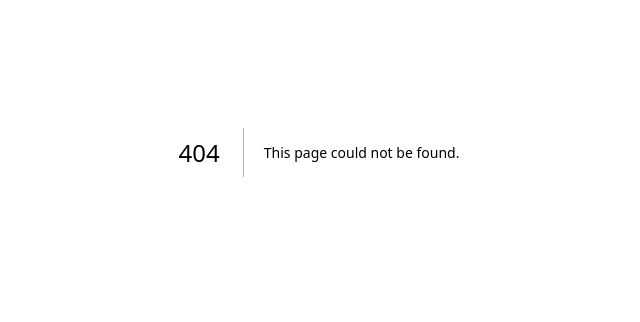
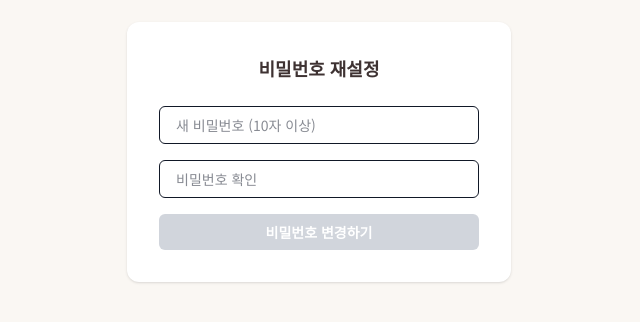
Before and after one commit to dev-chaerim/Orchedule, a Next.js app in the folder orchedule_dev/: page /reset-password in a window 1280 px wide. Before the commit this address had no page. Shown: the part 248-570 px from the top of the page, without its empty margins (321-961 px from the left). Built offline with nearby package versions, Linux system fonts and the light colour scheme; a web font is replaced by a local one.

Commit message:
feat: 비밀번호 재설정 기능 전체 구현

```diff
--- /dev/null
+++ b/orchedule_dev/app/api/forgot-password/route.ts
@@ -0,0 +1,41 @@
+import { NextRequest, NextResponse } from "next/server";
+import { connectDB } from "@/src/lib/mongoose";
+import Member from "@/src/models/member";
+import PasswordResetToken from "@/src/models/passwordResetToken";
+import { sendResetEmail } from "@/src/lib/mail/sendResetEmail";
+import crypto from "crypto";
+
+export async function POST(req: NextRequest) {
+  await connectDB();
+
+  try {
+    const { email } = await req.json();
+
+    if (!email) {
+      return NextResponse.json({ message: "이메일이 필요합니다." }, { status: 400 });
+    }
+
+    const user = await Member.findOne({ email });
+    if (!user) {
+      return NextResponse.json({ message: "가입된 이메일이 아닙니다." }, { status: 404 });
+    }
+
+    // 기존 토큰 삭제
+    await PasswordResetToken.deleteMany({ email });
+
+    // 토큰 생성 (랜덤 문자열)
+    const token = crypto.randomBytes(32).toString("hex");
+
+    // 토큰 저장 (1시간 유효)
+    const expiresAt = new Date(Date.now() + 1000 * 60 * 60); // 1시간
+    await PasswordResetToken.create({ email, token, expiresAt });
+
+    // 메일 전송
+    await sendResetEmail(email, token);
+
+    return NextResponse.json({ message: "재설정 링크가 전송되었습니다." });
+  } catch (err) {
+    console.error("비밀번호 재설정 요청 오류:", err);
+    return NextResponse.json({ message: "서버 오류" }, { status: 500 });
+  }
+}
--- /dev/null
+++ b/orchedule_dev/app/api/reset-password/route.ts
@@ -0,0 +1,47 @@
+import { NextRequest, NextResponse } from "next/server";
+import { connectDB } from "@/src/lib/mongoose";
+import Member from "@/src/models/member";
+import PasswordResetToken from "@/src/models/passwordResetToken";
+import bcrypt from "bcrypt";
+
+export async function POST(req: NextRequest) {
+  await connectDB();
+
+  try {
+    const { token, password } = await req.json();
+
+    if (!token || !password || password.length < 10) {
+      return NextResponse.json({ message: "유효하지 않은 요청입니다." }, { status: 400 });
+    }
+
+    // 토큰 조회
+    const tokenRecord = await PasswordResetToken.findOne({ token });
+
+    if (!tokenRecord) {
+      return NextResponse.json({ message: "유효하지 않은 토큰입니다." }, { status: 400 });
+    }
+
+    if (tokenRecord.expiresAt < new Date()) {
+      return NextResponse.json({ message: "토큰이 만료되었습니다." }, { status: 400 });
+    }
+
+    // 사용자 조회
+    const user = await Member.findOne({ email: tokenRecord.email });
+    if (!user) {
+      return NextResponse.json({ message: "사용자를 찾을 수 없습니다." }, { status: 404 });
+    }
+
+    // 비밀번호 해시 후 저장
+    const hashed = await bcrypt.hash(password, 10);
+    user.password = hashed;
+    await user.save();
+
+    // 토큰 삭제
+    await PasswordResetToken.deleteOne({ token });
+
+    return NextResponse.json({ message: "비밀번호가 성공적으로 변경되었습니다." });
+  } catch (err) {
+    console.error("비밀번호 재설정 오류:", err);
+    return NextResponse.json({ message: "서버 오류" }, { status: 500 });
+  }
+}
--- /dev/null
+++ b/orchedule_dev/app/forgot-password/page.tsx
@@ -0,0 +1,78 @@
+"use client";
+
+import { useState } from "react";
+import { useRouter } from "next/navigation";
+import { useToastStore } from "@/lib/store/toast";
+
+export default function ForgotPasswordPage() {
+  const [email, setEmail] = useState("");
+  const [loading, setLoading] = useState(false);
+  const showToast = useToastStore((state) => state.showToast);
+  const router = useRouter();
+
+  const handleSubmit = async (e: React.FormEvent) => {
+    e.preventDefault();
+    if (!email) return;
+
+    try {
+      setLoading(true);
+      const res = await fetch("/api/forgot-password", {
+        method: "POST",
+        headers: { "Content-Type": "application/json" },
+        body: JSON.stringify({ email }),
+      });
+
+      const data = await res.json();
+
+      if (res.ok) {
+        showToast({
+          message: "재설정 링크가 이메일로 전송되었습니다.",
+          type: "success",
+        });
+        router.push("/login");
+      } else {
+        showToast({
+          message: data.message || "이메일 전송 실패",
+          type: "error",
+        });
+      }
+    } catch (err) {
+      console.error(err);
+      showToast({ message: "서버 오류가 발생했습니다.", type: "error" });
+    } finally {
+      setLoading(false);
+    }
+  };
+
+  return (
+    <main className="min-h-screen flex items-center justify-center px-4 bg-[#FAF7F3]">
+      <div className="bg-white p-8 rounded-xl shadow w-full max-w-sm space-y-6">
+        <h1 className="text-center text-lg font-bold text-[#3E3232]">
+          비밀번호 재설정
+        </h1>
+        <form onSubmit={handleSubmit} className="space-y-4">
+          <div>
+            <label className="block text-sm font-medium text-[#7E6363] mb-1">
+              이메일 주소
+            </label>
+            <input
+              type="email"
+              value={email}
+              onChange={(e) => setEmail(e.target.value)}
+              required
+              placeholder="가입한 이메일을 입력하세요"
+              className="w-full border border-gray-300 rounded-md px-4 py-2 text-sm focus:ring-2 focus:ring-[#A5796E] focus:border-[#A5796E]"
+            />
+          </div>
+          <button
+            type="submit"
+            disabled={loading}
+            className="w-full py-2 bg-[#7E6363] text-white text-sm font-semibold rounded-md hover:bg-[#5c4f4f] transition"
+          >
+            {loading ? "전송 중..." : "재설정 링크 보내기"}
+          </button>
+        </form>
+      </div>
+    </main>
+  );
+}
--- a/orchedule_dev/app/layout.tsx
+++ b/orchedule_dev/app/layout.tsx
@@ -1,3 +1,7 @@
+import "../styles/globals.css";
+import { notoSansKr } from "./(authenticated)/fonts";
+import Toast from "@/components/Toast";
+
 export default function RootLayout({
   children,
 }: {
@@ -5,7 +9,13 @@ export default function RootLayout({
 }) {
   return (
     <html lang="ko">
-      <body cz-shortcut-listen="true">{children}</body>
+      <body
+        cz-shortcut-listen="true"
+        className={`bg-[#FAF9F6] ${notoSansKr.className}`}
+      >
+        <Toast />
+        {children}
+      </body>
     </html>
   );
 }
--- /dev/null
+++ b/orchedule_dev/app/reset-password/page.tsx
@@ -0,0 +1,83 @@
+"use client";
+
+import { useSearchParams, useRouter } from "next/navigation";
+import { useState } from "react";
+import { useToastStore } from "@/lib/store/toast";
+
+export default function ResetPasswordPage() {
+  const router = useRouter();
+  const { showToast } = useToastStore();
+  const searchParams = useSearchParams();
+  const token = searchParams.get("token");
+
+  const [password, setPassword] = useState("");
+  const [confirm, setConfirm] = useState("");
+  const [loading, setLoading] = useState(false);
+
+  const isValid = password.length >= 10 && password === confirm;
+
+  const handleSubmit = async (e: React.FormEvent) => {
+    e.preventDefault();
+    if (!token || !isValid) return;
+
+    try {
+      setLoading(true);
+      const res = await fetch("/api/reset-password", {
+        method: "POST",
+        headers: { "Content-Type": "application/json" },
+        body: JSON.stringify({ token, password }),
+      });
+
+      const data = await res.json();
+
+      if (res.ok) {
+        showToast({ message: "비밀번호가 변경되었습니다.", type: "success" });
+        router.push("/login");
+      } else {
+        showToast({ message: data.message || "변경 실패", type: "error" });
+      }
+    } catch (err) {
+      console.log(err);
+      showToast({ message: "서버 오류가 발생했습니다.", type: "error" });
+    } finally {
+      setLoading(false);
+    }
+  };
+
+  return (
+    <main className="min-h-screen flex items-center justify-center px-4 bg-[#FAF7F3]">
+      <div className="bg-white p-8 rounded-xl shadow w-full max-w-sm space-y-6">
+        <h1 className="text-center text-lg font-bold text-[#3E3232]">
+          비밀번호 재설정
+        </h1>
+        <form onSubmit={handleSubmit} className="space-y-4">
+          <input
+            type="password"
+            placeholder="새 비밀번호 (10자 이상)"
+            value={password}
+            onChange={(e) => setPassword(e.target.value)}
+            className="w-full px-4 py-2 border rounded-md text-sm"
+          />
+          <input
+            type="password"
+            placeholder="비밀번호 확인"
+            value={confirm}
+            onChange={(e) => setConfirm(e.target.value)}
+            className="w-full px-4 py-2 border rounded-md text-sm"
+          />
+          <button
+            type="submit"
+            disabled={!isValid || loading}
+            className={`w-full py-2 rounded-md text-white text-sm font-semibold transition ${
+              isValid
+                ? "bg-[#7E6363] hover:bg-[#5c4f4f]"
+                : "bg-gray-300 cursor-not-allowed"
+            }`}
+          >
+            {loading ? "변경 중..." : "비밀번호 변경하기"}
+          </button>
+        </form>
+      </div>
+    </main>
+  );
+}
--- a/orchedule_dev/package.json
+++ b/orchedule_dev/package.json
@@ -11,6 +11,7 @@
   "dependencies": {
     "@headlessui/react": "^2.2.1",
     "@heroicons/react": "^2.2.0",
+    "@sendgrid/mail": "^8.1.5",
     "bcrypt": "^6.0.0",
     "clsx": "^2.1.1",
     "date-fns": "^4.1.0",
--- /dev/null
+++ b/orchedule_dev/src/lib/mail/sendResetEmail.ts
@@ -0,0 +1,23 @@
+import sgMail from "@sendgrid/mail";
+
+sgMail.setApiKey(process.env.SENDGRID_API_KEY!);
+
+export async function sendResetEmail(to: string, token: string) {
+
+  const resetUrl = `${process.env.BASE_URL}/reset-password?token=${token}`;
+
+
+  const msg = {
+    to,
+    from: process.env.SENDGRID_FROM_EMAIL!,
+    subject: "[Orchedule] 비밀번호 재설정 안내",
+    html: `
+      <p>비밀번호 재설정을 요청하셨습니다.</p>
+      <p>아래 링크를 클릭하여 새 비밀번호를 설정하세요:</p>
+      <p><a href="${resetUrl}">${resetUrl}</a></p>
+      <p>이 링크는 1시간 동안 유효합니다.</p>
+    `,
+  };
+
+  await sgMail.send(msg);
+}
--- /dev/null
+++ b/orchedule_dev/src/models/passwordResetToken.ts
@@ -0,0 +1,12 @@
+import { Schema, model, models } from "mongoose";
+
+const PasswordResetTokenSchema = new Schema({
+  email: { type: String, required: true },
+  token: { type: String, required: true },
+  expiresAt: { type: Date, required: true },
+});
+
+const PasswordResetToken =
+  models.PasswordResetToken || model("PasswordResetToken", PasswordResetTokenSchema);
+
+export default PasswordResetToken;
```
Also changed, not shown: 1 other file (tests, documents, lock files or other folders).
